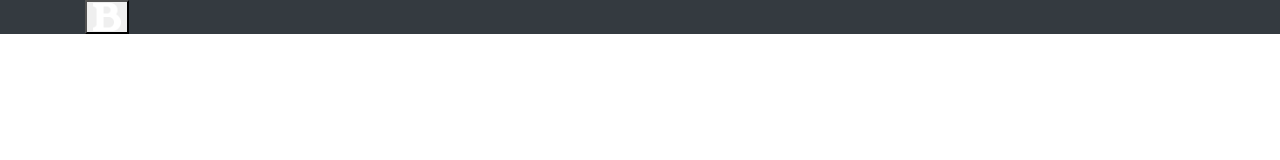
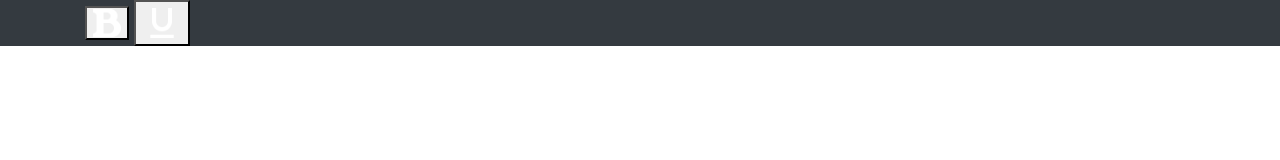
Before and after one commit to SharmilaNaushad/my-text-editor, a plain HTML site: page index.html in a window 1280 px wide. Drawn offline with nearby package versions, Linux system fonts and the light colour scheme.

Commit message:
feature underline added

```diff
--- a/index.html
+++ b/index.html
@@ -22,6 +22,10 @@
                     <img src="Resources/bold-xxl.png" width="28" >
                 </button>
 
+                <button class = "underline" onclick="underline()">
+                    <img src="Resources/format_underline_white_192x192.png" width="40" >
+                </button>
+
 
 
             </div>
```
